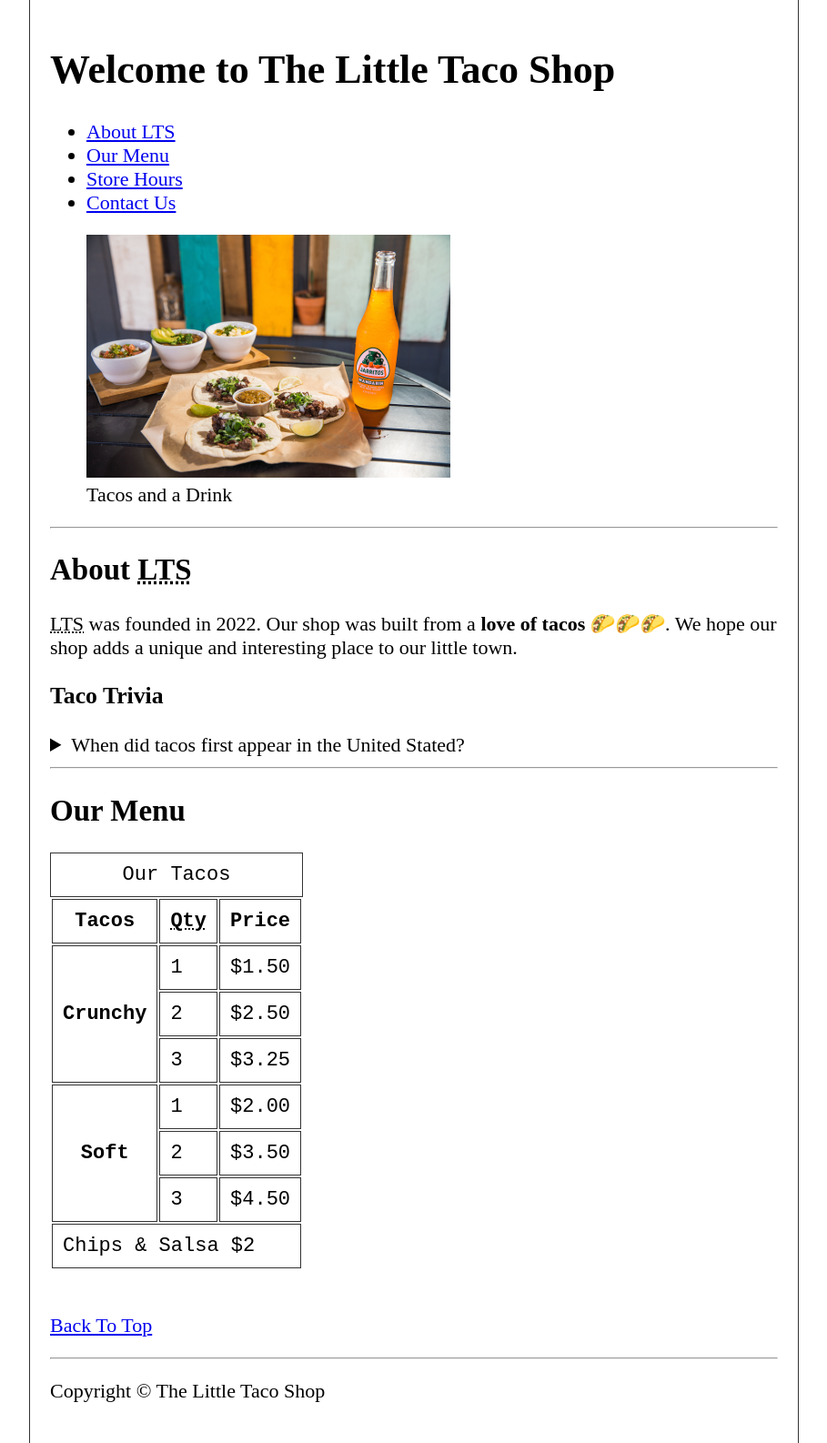
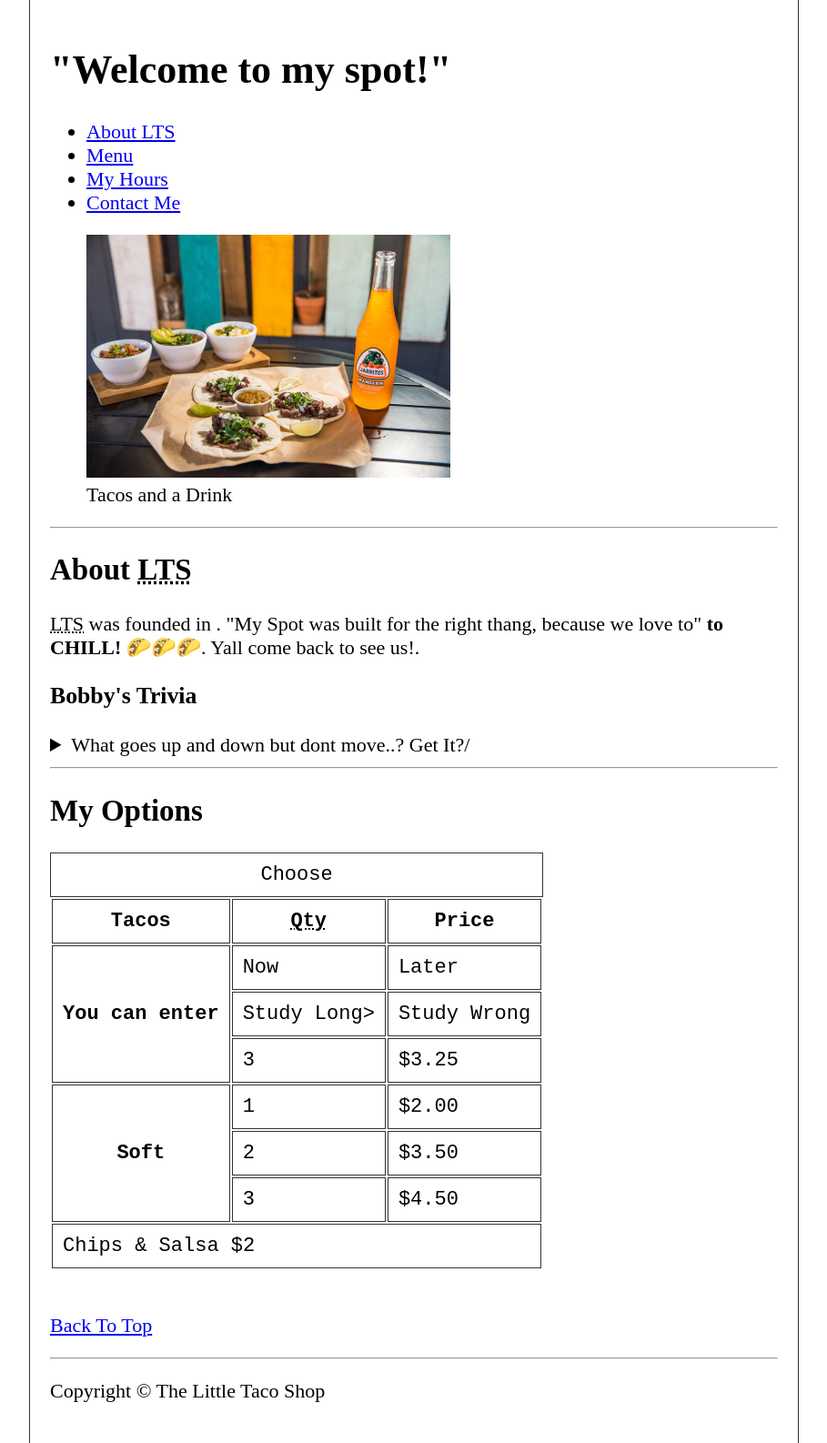
Before and after one commit to bleggins2385/Gitpractice, a plain HTML site: page 10_lesson/index.html in a window 1280 px wide. Shown: the whole page at 91% size, without its empty margins (185-1094 px from the left). Drawn offline with Linux system fonts and the light colour scheme.

Commit message:
committed

```diff
--- a/10_lesson/index.html
+++ b/10_lesson/index.html
@@ -3,29 +3,29 @@
 
 <head>
     <meta charset="UTF-8">
-    <meta name="author" content="Dave Gray">
-    <meta name="description" content="The official website for The Little Taco Shop">
-    <title>The Little Taco Shop</title>
+    <meta name="author" content="Bobby Leggin">
+    <meta name="description" content="Bobby's Official Website">
+    <title>Bobby's Spot</title>
     <link rel="icon" href="favicon.ico" type="image/x-icon">
     <link rel="stylesheet" href="css/style.css">
 </head>
 
 <body>
     <header>
-        <h1>Welcome to The Little Taco Shop</h1>
+        <h1>"Welcome to my spot!"</h1>
         <nav>
             <ul>
                 <li>
-                    <a href="#about">About <abbr title="The Little Taco Shop">LTS</abbr></a>
+                    <a href="#about">About <abbr title="My Pad">LTS</abbr></a>
                 </li>
                 <li>
-                    <a href="#menu">Our Menu</a>
+                    <a href="#menu">Menu</a>
                 </li>
                 <li>
-                    <a href="hours.html">Store Hours</a>
+                    <a href="hours.html">My Hours</a>
                 </li>
                 <li>
-                    <a href="contact.html">Contact Us</a>
+                    <a href="contact.html">Contact Me</a>
                 </li>
             </ul>
         </nav>
@@ -41,31 +41,29 @@
     <hr>
     <main>
         <article id="about">
-            <h2>About <abbr title="The Little Taco Shop">LTS</abbr></h2>
+            <h2>About <abbr title="My Little Kick IT Spot">LTS</abbr></h2>
             <p>
-                <abbr title="The Little Taco Shop">LTS</abbr> was founded in <time datetime="2022">2022</time>. Our shop
-                was built from a <strong>love of tacos</strong> 🌮🌮🌮. We hope our shop adds a unique and interesting
-                place to our little town.
+                <abbr title="My Spot">LTS</abbr> was founded in <time datetime="2024"></time>. "My Spot was built for the right
+                thang, because we love to" <strong>to CHILL!</strong> 🌮🌮🌮. Yall come back to see us!.
             </p>
             <aside>
-                <h3>Taco Trivia</h3>
+                <h3>Bobby's Trivia</h3>
                 <details>
-                    <summary>When did tacos first appear in the United Stated?</summary>
+                    <summary>What goes up and down but dont move..? Get It?/</summary>
                     <p>
-                        Jeffrey M. Pilcher, taco historian and professor of history at the University of Minnesota, says
-                        the earliest mention of tacos in the United States are in a newspaper from <time
-                            datetime="1905">1905</time>. (Source: <cite><a
-                                href="https://www.smithsonianmag.com/arts-culture/where-did-the-taco-come-from-81228162/"
-                                target="_blank">Smithsonian Magazine</a></cite>)
+                        Ahhhhh a "Staircase! Boooohyaaaa" <time
+                            datetime="1905">2024</time>. (Source: <cite><a
+                                href="https://www.thepioneerwoman.com/home-lifestyle/a60595975/riddles-for-adults/?utm_source=google&utm_medium=cpc&utm_campaign=mgu_ga_pw_md_pmx_hybd_mix_us_18890309212&gad_source=1&gclid=Cj0KCQjwwO20BhCJARIsAAnTIVSp_9aka9OS53KuMrRbHcusAD2xbu_cgnplFb9DzD5mYLVxPB7RZM4aAoiuEALw_wcB"
+                                target="_blank">Josiaho Soto/</a></cite>)
                     </p>
                 </details>
             </aside>
         </article>
         <hr>
         <article id="menu">
-            <h2>Our Menu</h2>
+            <h2>My Options</h2>
             <table>
-                <caption>Our Tacos</caption>
+                <caption>Choose</caption>
                 <thead>
                     <tr>
                         <th>Tacos</th>
@@ -76,14 +74,14 @@
                 <tbody>
                     <tr>
                         <th scope="row" rowspan="3">
-                            Crunchy
+                           You can enter
                         </th>
-                        <td>1</td>
-                        <td>$1.50</td>
+                        <td>Now</td>
+                        <td>Later</td>
                     </tr>
                     <tr>
-                        <td>2</td>
-                        <td>$2.50</td>
+                        <td>Study Long>
+                        <td>Study Wrong</td>
                     </tr>
                     <tr>
                         <td>3</td>
```
Also changed, not shown: 01_lesson/index.html (+1 -1 lines).
